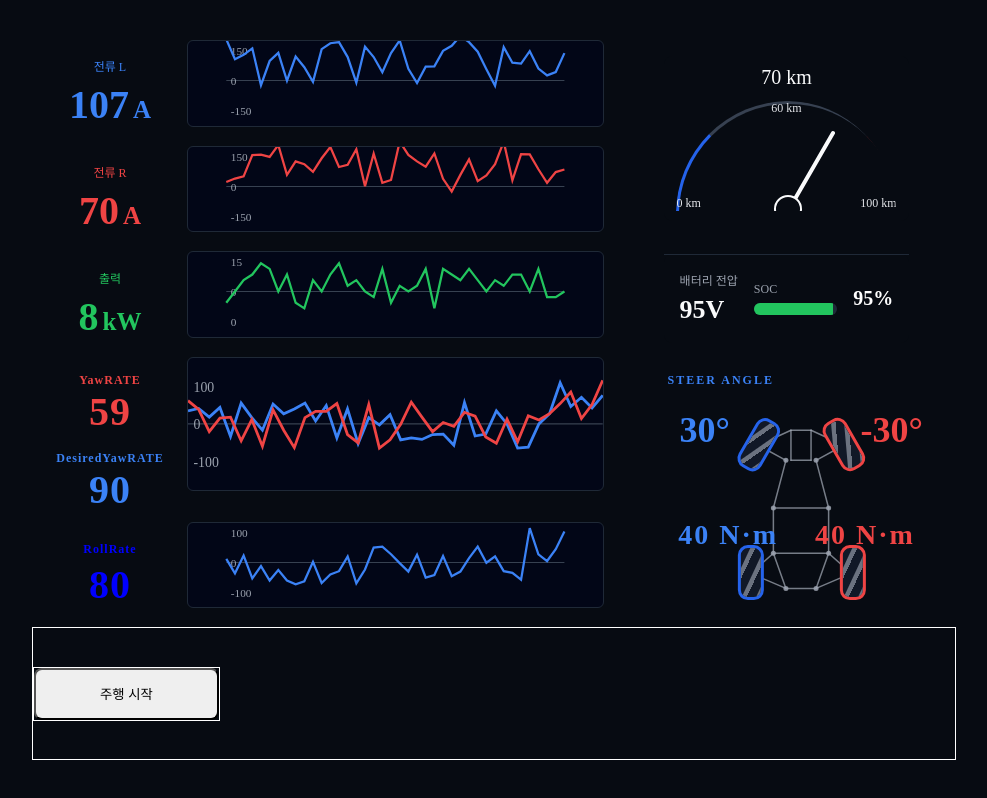
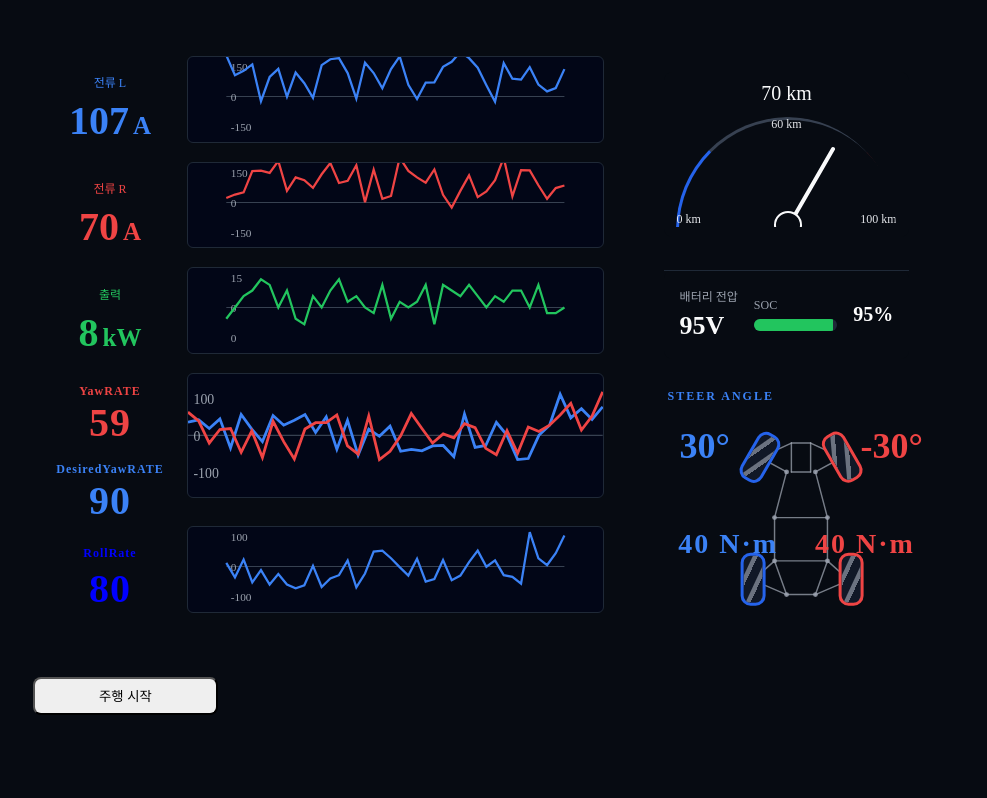
Before and after one commit to IJ-LMNO/MIP_Monitoring_Project, a React app in the folder Frontend/: page / in a window 1280 px wide. Shown: the whole page, without its empty margins (146-1133 px from the left). Built offline with nearby package versions, Linux system fonts and the light colour scheme; the HTML template or start-up script is replaced by a standard one.

Commit message:
fix : button & timer

```diff
--- a/Frontend/src/App.jsx
+++ b/Frontend/src/App.jsx
@@ -5,7 +5,7 @@ import YawRatePanel from "./components/panels/YawRateRanel/YawRatePanel"
 import BatteryStatusPaneel from "./components/panels/BatteryStatusPanel/BatteryStatusPanel"
 import RollRatePannel from "./components/panels/RollRateStatusPannel/RollRateStatusPannel"
 import CarStatusPannel from "./components/panels/CarStatusPannel/CarStatusPannel"
-import MyButton from "./components/common/Button/Button"
+import RaceButton from "./components/panels/RaceControlButton/Button"
 import Timer from "./components/common/Timer/Timer"
 
 import"./components/dashboard.css";
@@ -257,13 +257,57 @@ function App() {
 
     async function fetchButton() {
             try{
-                const response = await fetch("http://localhost:8000/button")
-                console.log("변경 전")
-                setRacestart((prev) => ({
-                    ...prev,
-                    start : !prev.start
-                }))
-                console.log("변경 후")
+                //주행 전(false false)
+
+                //주행 시작 버튼 등장(false false)
+		        //주행 시작 버튼 눌림(true false)
+
+		        //주행 종료 버튼 등장(true false)
+                //주행 종료 버튼 눌림(false true)
+
+		        //초기화 버튼 등장(false true)
+		        //초기화 버튼 눌림(false false)
+
+		        //주행 시작 버튼 등장(false, false)
+
+                if(racestart.start == false){
+                    if(racestart.reset == false){
+                        //false, false
+                        const response = await fetch("http://localhost:8000/racestartbutton")
+                        setRacestart((prev) => {
+                            return{
+                                ...prev,
+                                start : !prev.start
+                                //true false
+                            }
+                        })
+                    }
+                    else{
+                        //false, true
+                        const response = await fetch("http://localhost:8000/raceresetbutton")
+                        setRacestart((prev) => {
+                            return{
+                               ...prev,
+                                reset : !prev.reset
+                                //false false
+                            }
+                        })
+                    }
+                }
+                else{
+                    if(racestart.reset == false){
+                        //true false
+                        const response = await fetch("http://localhost:8000/racestopbutton")
+                        setRacestart((prev) => {
+                            return{
+                                start : !prev.start,
+                                reset : !prev.reset
+                                //false true
+                            }
+                        })
+
+                    }
+                }
             }
             catch(err){
                 setError(err.message)
@@ -277,13 +321,8 @@ function App() {
 
     return (
         <div className= "dashboard-page">
-            <div className={racestart.start ? "race-start-dashboard-header" : "dashboard-header"}>
+            <div className={racestart.start ?  "race-start-dashboard-header" : racestart.reset ? "race-reset-dashboard-header" : "dashboard-header"}>
                 <Timer state={racestart} elapsedMs={elapsedMs} setElapsedMs = {setElapsedMs}/>
-                <div className={racestart.start ? "dashboard-header" : "race-start-dashboard-header"}>
-                    {String(Math.floor(elapsedMs / 60000)).padStart(2, "0")}:
-                    {String(Math.floor(elapsedMs / 1000) % 60).padStart(2, "0")}.
-                    {String(elapsedMs % 1000).padStart(3, "0")}
-                </div>
             </div>
             <div className="dashboard-page-pannel">
                 <div className="dashboard-page-top">
@@ -321,9 +360,9 @@ function App() {
             </div>
 
             <div className="dashboard-page-footer">
-                    <MyButton onClick={fetchButton} text={racestart.start ? "주행 종료" : "주행 시작"} state = {racestart}/>
+                    <RaceButton onClick={fetchButton} text={racestart.start ?  "주행종료"  : racestart.reset ? "초기화" :  "주행 시작"} state = {racestart}/>
+                    {/* <MyButton text="None" /> */}
                     {/* <MyButton text="None" />
-                    <MyButton text="None" />
                     <MyButton text="None" />
                     <MyButton text="None" />
                     <MyButton text="None" /> */}
--- a/Frontend/src/components/common/Button/Button.jsx
+++ /dev/null
@@ -1,11 +0,0 @@
-import "./Button.css"
-
-function MyButton({onClick, text, state}){
-    return(
-        <div className="button">
-            <button className = {state.start ? "race-start-button" : "race-stop-button"}onClick={onClick}>{text}</button>
-        </div>
-    )
-}
-
-export default MyButton
--- a/Frontend/src/components/common/Timer/Timer.css
+++ b/Frontend/src/components/common/Timer/Timer.css
@@ -1,5 +1,5 @@
 .timer{
-    font-size: 28px;
+    font-size: 40px;
     font-weight: 700;
     letter-spacing: 2px;
 
@@ -10,6 +10,4 @@
     width: 80%;
 
     color: red;
-
-    border: 1px solid gray;
 }
--- a/Frontend/src/components/common/Timer/Timer.jsx
+++ b/Frontend/src/components/common/Timer/Timer.jsx
@@ -5,14 +5,18 @@ function Timer({ state, elapsedMs, setElapsedMs }) {
 
     useEffect(() => {
         if(state.start == true){
-            const timer = setInterval(() => {
-                setElapsedMs((prev) => prev + 10);
-            }, 10);
+            if(state.reset == false){
+                const timer = setInterval(() => {
+                    setElapsedMs((prev) => prev + 10);
+                }, 10);
 
-            return () => clearInterval(timer);
+                return () => clearInterval(timer);
+            }
         }
         else{
-            setElapsedMs(0)
+            if(state.reset == false){
+                setElapsedMs(0)
+            }
         }
     }, [state]);
 
--- a/Frontend/src/components/dashboard.css
+++ b/Frontend/src/components/dashboard.css
@@ -40,7 +40,6 @@ body{
 
     width: 80%;
 
-    border: 1px solid white;
 }
 
 .dashboard-header{
@@ -48,7 +47,15 @@ body{
     display: none;
     width: 80%;
 
-    border: 1px solid white;
+
+}
+
+.race-reset-dashboard-header{
+    flex: 1;
+    display: flex;
+    justify-content: center;
+    align-items: center;
+    width: 80%;
 }
 
 .dashboard-page-pannel{
@@ -61,6 +68,7 @@ body{
 
     justify-content: center;
     align-items: center;
+    margin-top : 16px;
 }
 
 .dashboard-page-top{
@@ -140,5 +148,5 @@ body{
 
     align-items: center;
 
-    border: 1px solid white;
+
 }
--- a/Frontend/src/components/panels/PowerStatusPanel/PowerStatusPanel.jsx
+++ b/Frontend/src/components/panels/PowerStatusPanel/PowerStatusPanel.jsx
@@ -1,4 +1,4 @@
-import MiniLineChart from "../../MinLineChart/MiniLineChart";
+import MiniLineChart from "../../common/MinLineChart/MiniLineChart";
 
 import "./PowerStatusPanel.css";
 
--- a/Frontend/src/components/common/Button/Button.css
+++ b/Frontend/src/components/panels/RaceControlButton/Button.css
@@ -1,22 +1,17 @@
 .button{
-    height: 40%;
+    height: 50%;
     width: 20%;
 
     display: flex;
 
     align-items: center;
     justify-content: center;
-
-    border: 1px solid white;
 }
 
 .race-start-button{
-    height: 100%;
+    height: 60%;
     width: 100%;
     border-radius: 8px;
-
-    background-color: red;
-    color: white;
 }
 
 .race-stop-button {
@@ -24,4 +19,16 @@
     width: 100%;
     border-radius: 8px;
 
+    background-color: red;
+    color: white;
+
 }
+
+.race-reset-button{
+    height: 100%;
+    width: 100%;
+    border-radius: 8px;
+
+    background-color: blueviolet;
+    color: white;
+}
--- /dev/null
+++ b/Frontend/src/components/panels/RaceControlButton/Button.jsx
@@ -0,0 +1,11 @@
+import "./Button.css"
+
+function MyButton({onClick, text, state}){
+    return(
+        <div className="button">
+            <button className = {state.start ? "race-stop-button" : state.reset ? "race-reset-button" : "race-start-button"} onClick={onClick}>{text}</button>
+        </div>
+    )
+}
+
+export default MyButton
--- a/Frontend/src/components/panels/RollRateStatusPannel/RollRateStatusPannel.jsx
+++ b/Frontend/src/components/panels/RollRateStatusPannel/RollRateStatusPannel.jsx
@@ -1,4 +1,4 @@
-import MiniLineChart from "../../MinLineChart/MiniLineChart"
+import MiniLineChart from "../../common/MinLineChart/MiniLineChart"
 
 import "./RollRateStatusPannel.css"
 
```
Also changed, not shown: Frontend/src/components/common/MinLineChart/MiniLineChart.css (renamed from Frontend/src/components/MinLineChart/MiniLineChart.css), Frontend/src/components/common/MinLineChart/MiniLineChart.jsx (renamed from Frontend/src/components/MinLineChart/MiniLineChart.jsx), 2 other files (tests, documents, lock files or other folders).
